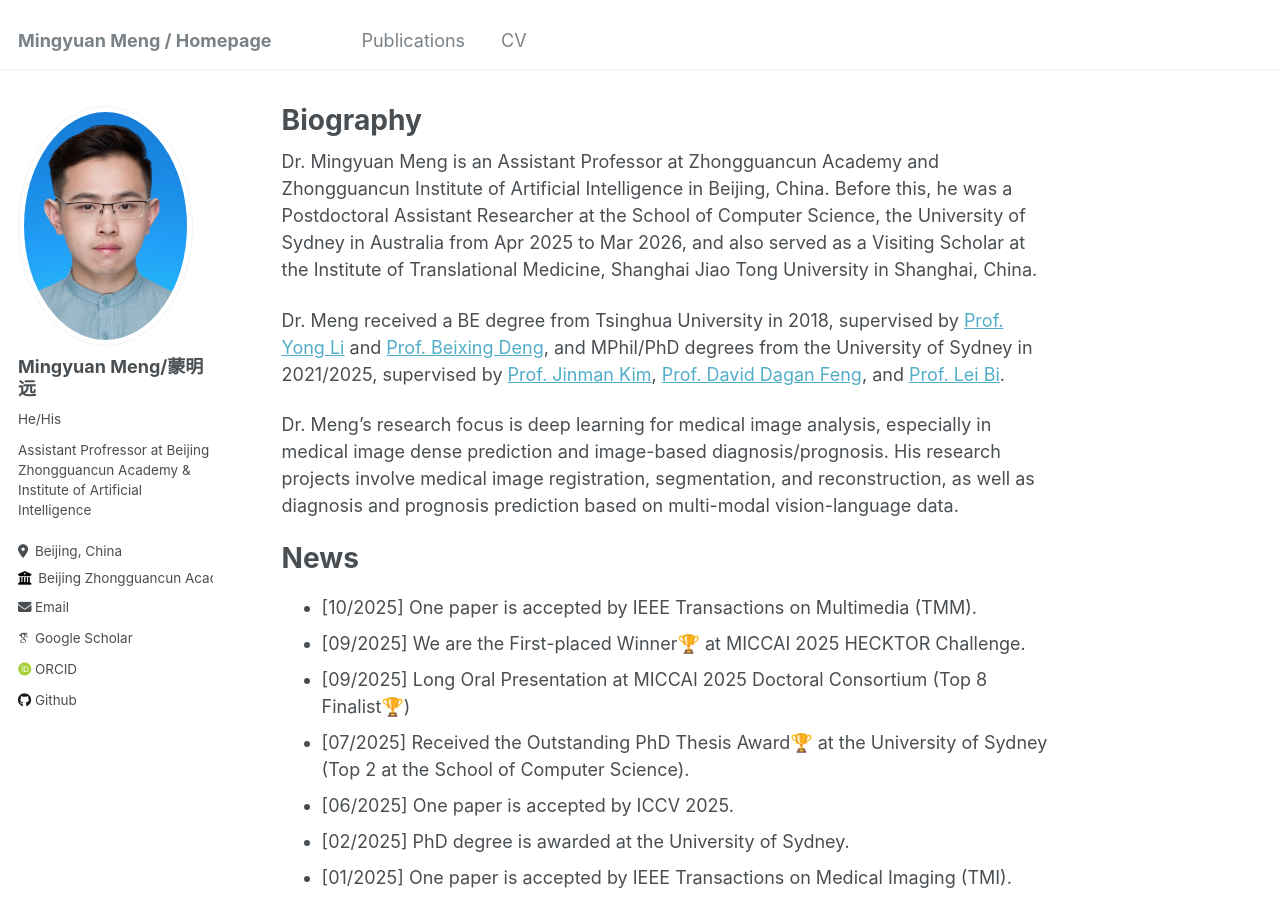
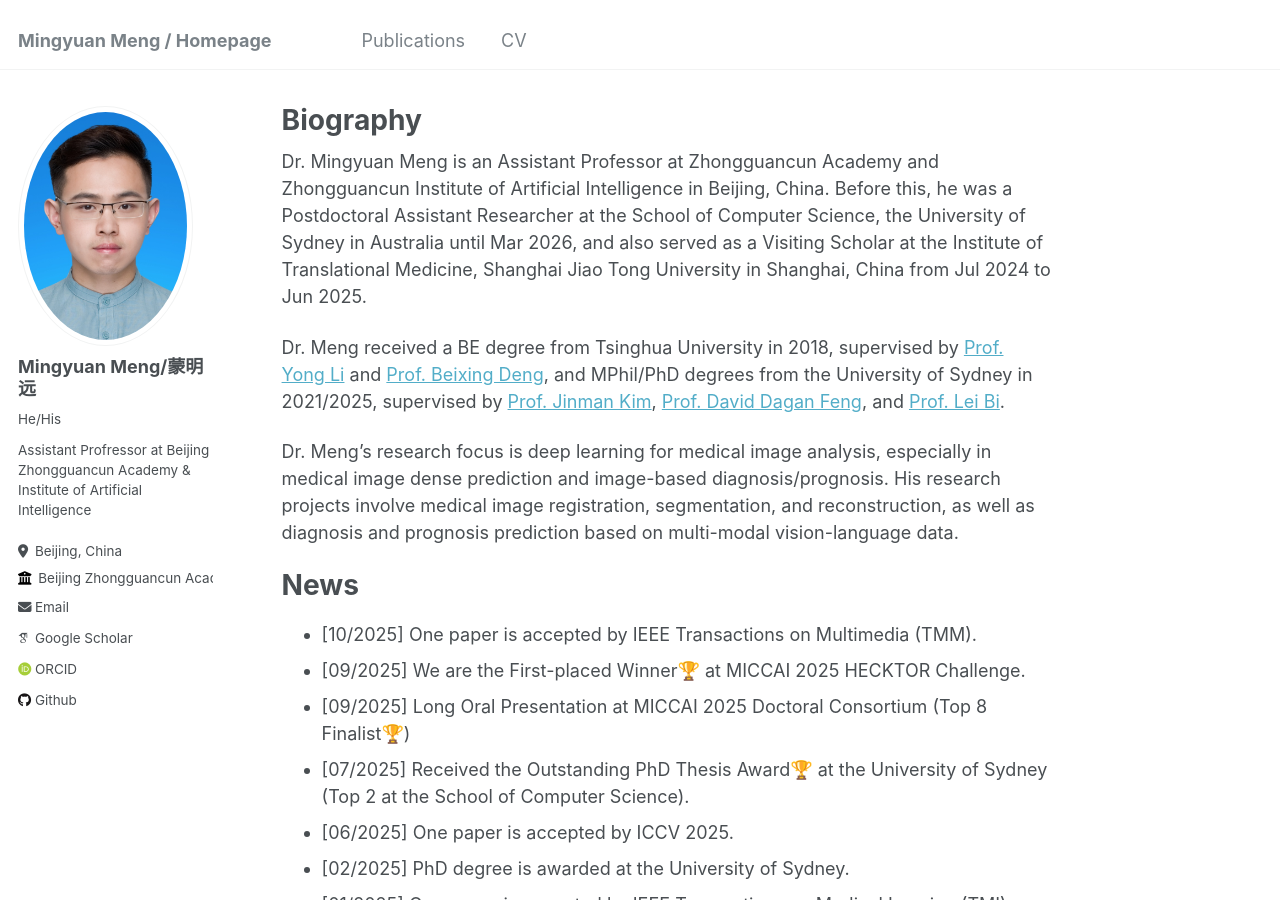
Before and after one commit to MungoMeng/mungomeng.github.io, a Jekyll site: the page built from _pages/about.md, in a window 1280 px wide and 900 px high. Built offline with Jekyll 4.4.1, drawn with Linux system fonts in a browser that asks for light colours; some web fonts are replaced.

Commit message:
Update about.md

```diff
--- a/_pages/about.md
+++ b/_pages/about.md
@@ -7,7 +7,7 @@ redirect_from:
   - /about.html
 ---
 
-Dr. Mingyuan Meng is an Assistant Professor at Zhongguancun Academy and Zhongguancun Institute of Artificial Intelligence in Beijing, China. Before this, he was a Postdoctoral Assistant Researcher at the School of Computer Science, the University of Sydney in Australia from Apr 2025 to Mar 2026, and also served as a Visiting Scholar at the Institute of Translational Medicine, Shanghai Jiao Tong University in Shanghai, China.
+Dr. Mingyuan Meng is an Assistant Professor at Zhongguancun Academy and Zhongguancun Institute of Artificial Intelligence in Beijing, China. Before this, he was a Postdoctoral Assistant Researcher at the School of Computer Science, the University of Sydney in Australia until Mar 2026, and also served as a Visiting Scholar at the Institute of Translational Medicine, Shanghai Jiao Tong University in Shanghai, China from Jul 2024 to Jun 2025.
 
 Dr. Meng received a BE degree from Tsinghua University in 2018, supervised by [Prof. Yong Li](https://scholar.google.com/citations?user=kmgzPeQAAAAJ) and [Prof. Beixing Deng](https://web.ee.tsinghua.edu.cn/dengbeixing/en/index.htm), and MPhil/PhD degrees from the University of Sydney in 2021/2025, supervised by [Prof. Jinman Kim](https://www.sydney.edu.au/engineering/about/our-people/academic-staff/jinman-kim.html), [Prof. David Dagan Feng](https://scholar.google.com/citations?user=89py58oAAAAJ), and [Prof. Lei Bi](http://lei.bi/).
 
```
